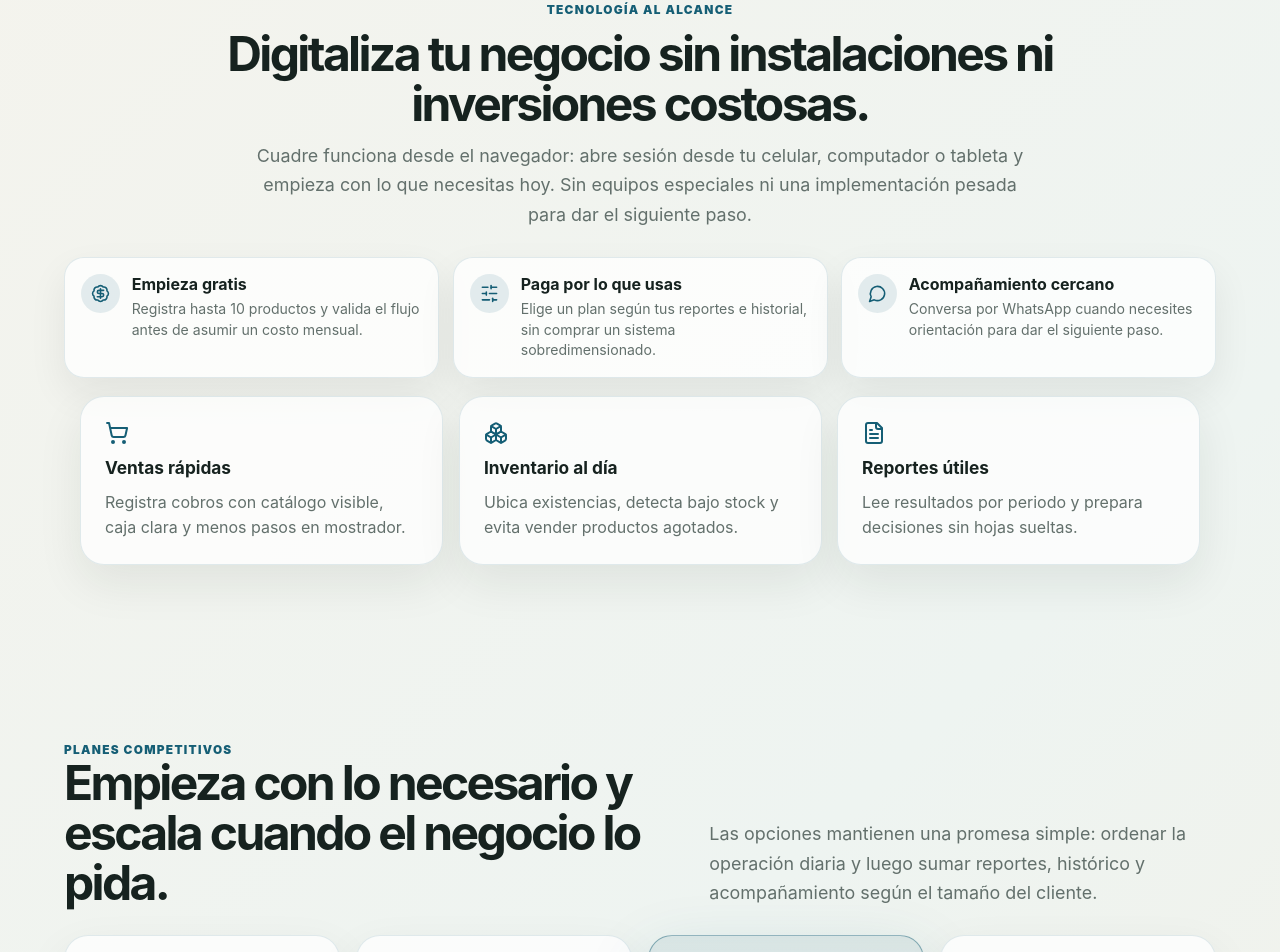
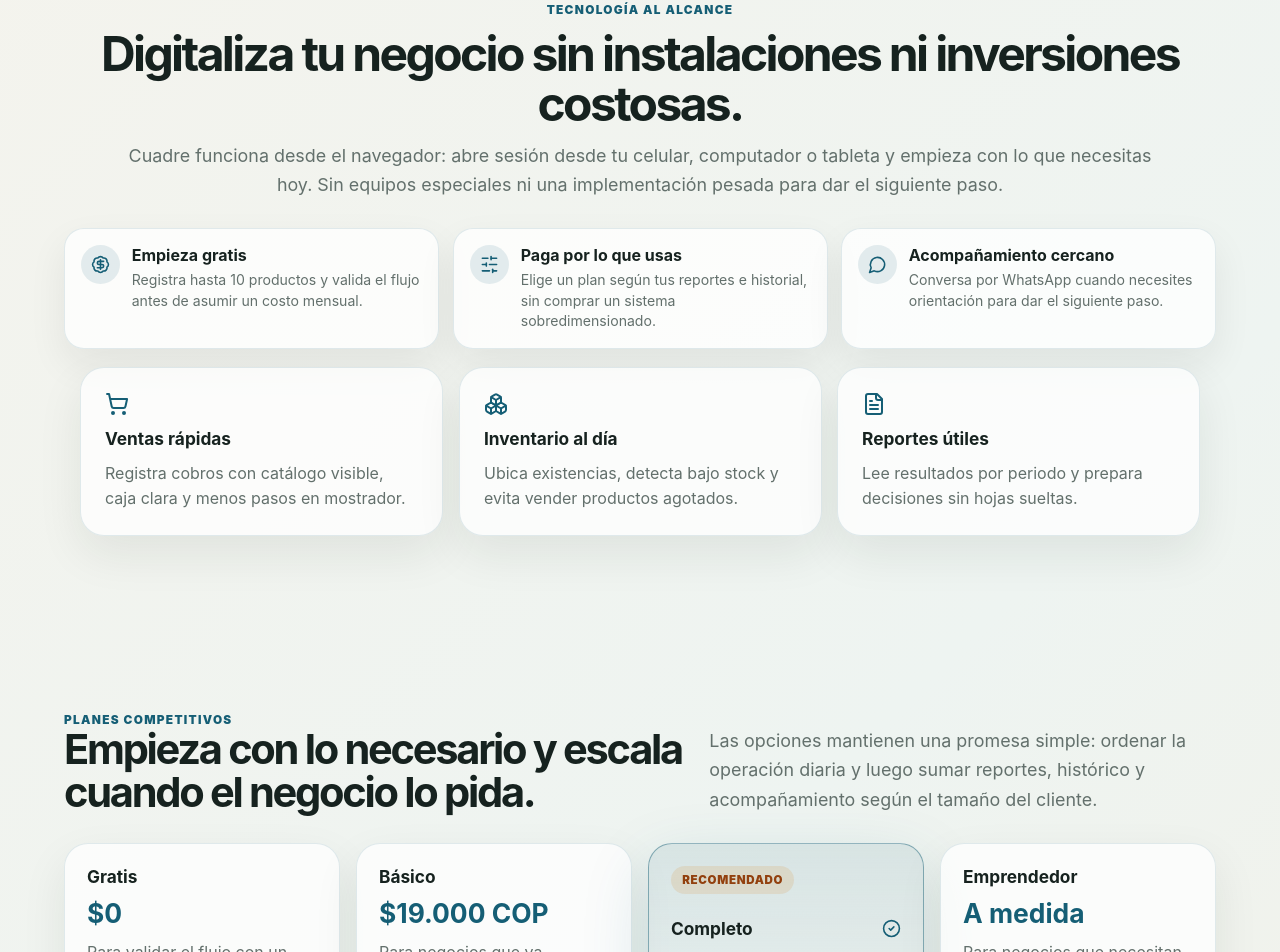
Before and after one commit to AndreyK-2305/Cuadre, a Next.js app: page /home in a window 1280 px wide. Shown: the part 972-1924 px from the top of the page. Built offline with nearby package versions, Linux system fonts and the light colour scheme.

Commit message:
fix: polish final home pricing details

```diff
--- a/src/app/globals.css
+++ b/src/app/globals.css
@@ -4066,13 +4066,18 @@
 
 .landing-intro .landing-section-heading {
   align-items: center;
+  max-width: 1120px;
   text-align: center;
 }
 
 .landing-intro .landing-section-heading p {
-  max-width: 48rem;
+  max-width: 66rem;
   margin-inline: auto;
   text-align: center;
+}
+
+.landing-plans .landing-section-heading.split h2 {
+  font-size: clamp(1.78rem, 3.25vw, 2.65rem);
 }
 
 .adoption-strip {
--- a/src/components/home/HomeSalesExperience.tsx
+++ b/src/components/home/HomeSalesExperience.tsx
@@ -42,7 +42,7 @@
   },
   {
     name: "Básico",
-    price: "$20.000 COP",
+    price: "$19.000 COP",
     caption: "Para negocios que ya necesitan operar sin límite de productos.",
     features: [
       { label: "Inventario ilimitado", included: true },
@@ -240,7 +240,6 @@
           <span className="whatsapp-sales-copy">
             <strong>Contactar con ventas</strong>
             <span>Consultar plan {selectedPlan.name}</span>
-            <b>+57 300 000 0000</b>
           </span>
           <MessageCircle className="whatsapp-sales-mark" size={18} />
         </span>
```
